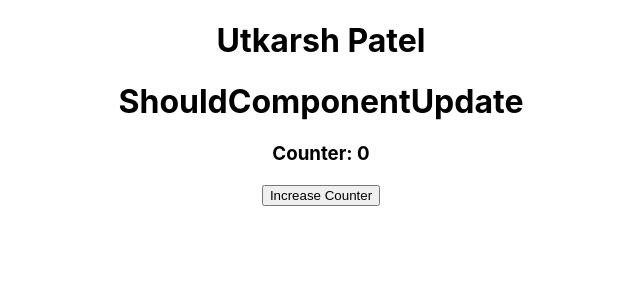
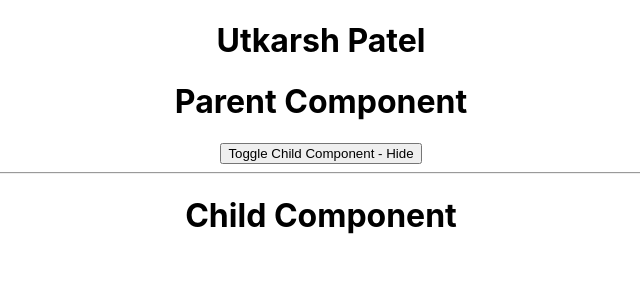
Before and after one commit to UtkarshPatel9934/React.js, a React (Create React App) app in the folder reactapp/: page / in a window 1280 px wide. Shown: the top 300 px of the page, without its empty margins (319-959 px from the left). Built offline with nearby package versions, Linux system fonts and the light colour scheme.

Commit message:
componentWillUnmount Life Cycle Method

```diff
--- a/reactapp/src/App.js
+++ b/reactapp/src/App.js
@@ -65,7 +65,8 @@ import './App.css';
 
 // import ComponentDidMount from './ComponentDidMount'
 // import ComponentDidUpdate from './ComponentDidUpdate'
-import ShouldComponentUpdate from './ShouldComponentUpdate'
+// import ShouldComponentUpdate from './ShouldComponentUpdate'
+import ComponentWillUnmount_Parent from './ComponentWillUnmount_Parent'
 
 function App() {
   return (
@@ -154,7 +155,9 @@ function App() {
 
     {/* <ComponentDidUpdate></ComponentDidUpdate> */}
 
-    <ShouldComponentUpdate></ShouldComponentUpdate>
+    {/* <ShouldComponentUpdate></ShouldComponentUpdate> */}
+
+    <ComponentWillUnmount_Parent></ComponentWillUnmount_Parent>
 
     </div>
   );
--- /dev/null
+++ b/reactapp/src/ComponentWillUnmount_Child.js
@@ -0,0 +1,18 @@
+import React, { Component } from 'react'
+
+export default class ComponentWillUnmount_Child extends Component {
+
+
+	componentWillUnmount()
+	{
+		console.log('componentWillUnmount');
+	}
+
+  render() {
+    return (
+      <div>
+	<h1>Child Component</h1>
+      </div>
+    )
+  }
+}
--- /dev/null
+++ b/reactapp/src/ComponentWillUnmount_Parent.js
@@ -0,0 +1,33 @@
+/* eslint-disable react/jsx-pascal-case */
+import React, { Component } from 'react'
+import ComponentWillUnmount_Child from './ComponentWillUnmount_Child'
+
+export default class ComponentWillUnmount_Parent extends Component {
+
+
+	constructor()
+	{
+		super();
+
+		this.state = {
+			show: true
+		}
+	}
+
+  render() {
+    return (
+      <div>
+		<h1>Parent Component</h1>
+		<button onClick={()=>
+			this.setState({show: !this.state.show}
+    			)}>Toggle Child Component - {this.state.show ? 'Hide' : 'Show'}</button>
+		<hr />
+
+		{
+			this.state.show ? <ComponentWillUnmount_Child></ComponentWillUnmount_Child> : <h1>Child Removed from DOM</h1>
+		}
+
+      </div>
+    )
+  }
+}
```
Also changed, not shown: 1 other file (tests, documents, lock files or other folders).
